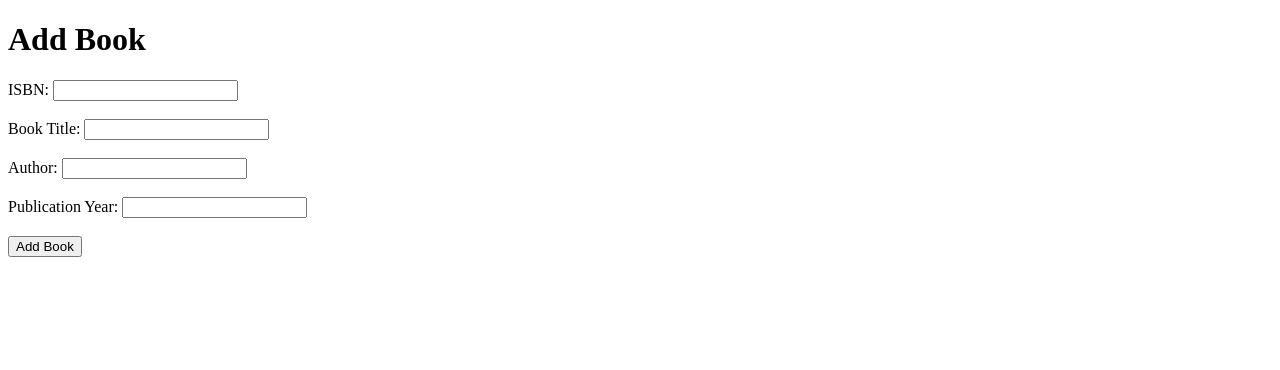
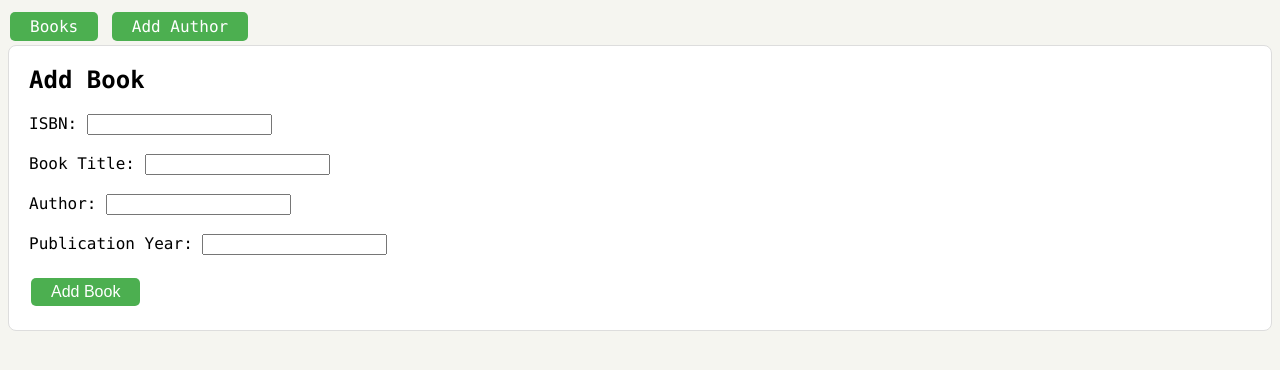
Before and after one commit to VeronicaLobos/Book-Alchemy, a Flask app: page /add_book in a window 1280 px wide. Shown: the top 370 px of the page. Run offline with Flask 3, Linux system fonts and the light colour scheme.

Commit message:
Enhaced templates, added style

```diff
--- /dev/null
+++ b/_static/style.css
@@ -0,0 +1,105 @@
+body {
+  background: #F5F5F0;
+  color: black;
+  font-family: Monaco;
+}
+
+h1 {
+    text-align: center;
+    color: #F5F5F0;
+}
+
+textarea {
+    width: 500px;
+    height: 200px;
+    resize: vertical;
+}
+
+.list-books-title {
+  padding: 10px 0;
+  background: #FFC300;
+  color: #F5F5F0;
+  text-align: center;
+  font-size: 16pt;
+}
+
+.books-grid {
+  list-style-type: none;
+  padding: 0;
+  margin: 0;
+  margin-top: 20px;
+  display: flex;
+  justify-content: center;
+  flex-wrap: wrap;
+  gap: 20px;
+}
+
+.book-grid article {
+  padding: 10px 15px;
+  text-align: center;
+}
+
+.book {
+  width: 140px;
+  padding: 10px 5px 5px 15px;
+  background: #EFF1CF;
+}
+
+.book-title,
+.book-year,
+.book-author {
+  font-size: 0.8em;
+  text-align: center;
+}
+
+.book-title {
+  margin-top: 10px;
+}
+
+.book-year {
+  color: #999;
+}
+
+
+.book-cover {
+    box-shadow: 0 3px 6px rgba(0, 0, 0, 0.16), 0 3px 6px rgba(0, 0, 0, 0.23);
+    width: 128px;
+    height: 193px;
+}
+
+
+.button {
+    background-color: #4CAF50; /*green*/
+    border: none;
+    color: white;
+    padding: 5px 20px;
+    text-align: center;
+    text-decoration: none;
+    display: inline-block;
+    font-size: 16px;
+    margin: 4px 2px;
+    cursor: pointer;
+    border-radius: 5px;
+}
+
+.form {
+    background-color: #FFF;
+    border: 1px solid #DDD;
+    padding: 20px;
+    margin-bottom: 20px;
+    border-radius: 8px;
+}
+
+.form h2 {
+    margin-top: 0;
+}
+
+.form p,
+ .form label
+  .form input,{
+    margin: 10px 0;
+}
+
+.form-message {
+    text-align: center;
+}
--- a/app.py
+++ b/app.py
@@ -12,7 +12,7 @@ import os
 import webbrowser
 from data_models import db, Author, Book
 
-app = Flask(__name__)
+app = Flask(__name__, static_folder='_static')
 database_path = os.path.join(os.path.dirname(__file__),
                              'data','library.sqlite')
 app.config['SQLALCHEMY_DATABASE_URI'] = f'sqlite:///{database_path}'
--- a/templates/add_book.html
+++ b/templates/add_book.html
@@ -4,10 +4,16 @@
     <meta charset="UTF-8">
     <meta name="viewport" content="width=device-width, initial-scale=1.0">
     <meta http-equiv="X-UA-Compatible" content="ie=edge">
+    <title>My Book App</title>
+    <link rel="stylesheet" type="text/css" href="{{ url_for('static', filename='style.css') }}">
   </head>
   <body>
-    <div id="Form">
-      <h1>Add Book</h1>
+  <div>
+      <a href="/home" class="button">Books</a>
+      <a href="/add_author" class="button">Add Author</a>
+    </div>
+    <div class="form" id="Form">
+      <h2>Add Book</h2>
         <form action="/add_book" method="POST">
           <label for="isbn">ISBN:</label>
           <input type="text" id="isbn" name="isbn"><br><br>
@@ -17,13 +23,13 @@
           <input type="text" id="author" name="author" required><br><br>
           <label for="year">Publication Year:</label>
           <input type="text" id="year" name="year"><br><br>
-          <input type="submit" value="Add Book">
+          <input type="submit" value="Add Book" class="button">
         </form>
     </div>
 
     <!-- Insert message with resulting operation here -->
   {% if message %}
-    <div id="Message">
+    <div id="Message" class="message">
       <p>{{ message }}</p>
     </div>
   {% endif %}
```
Also changed, not shown: templates/add_author.html (+9 -4 lines), templates/home.html (+19 -8 lines), data/library.sqlite.
